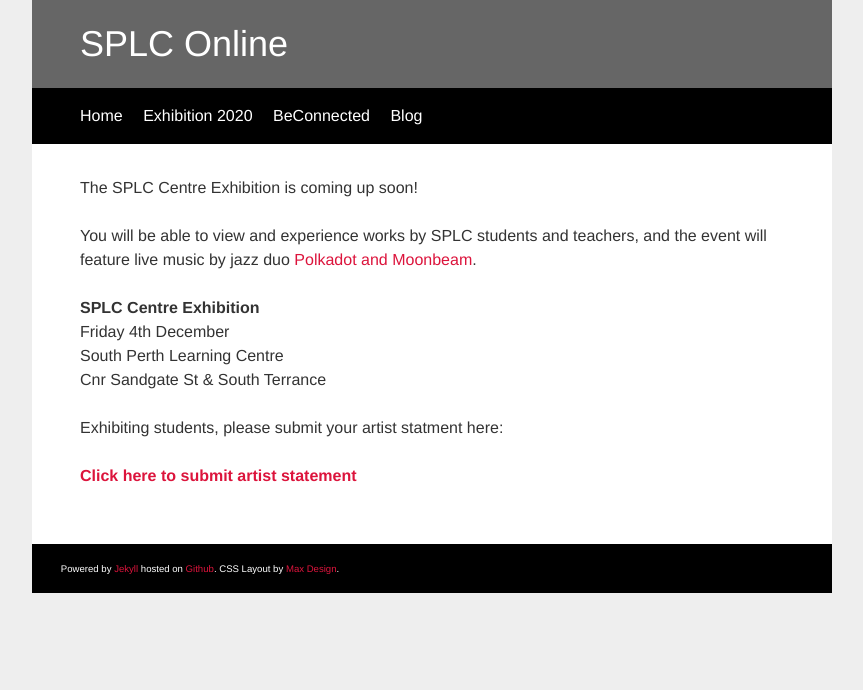
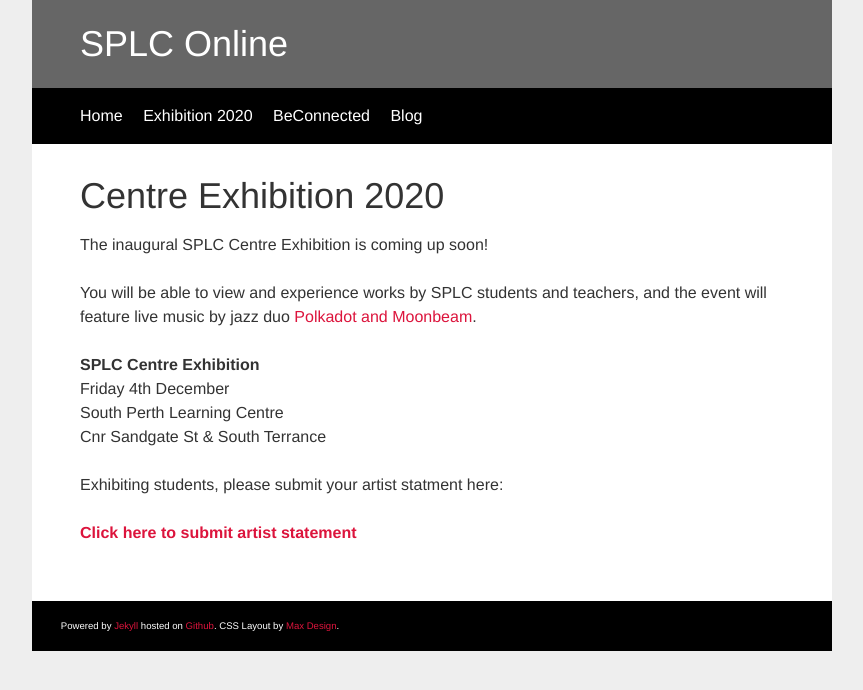
Before and after one commit to auxellbs/splconline.github.io, a Jekyll site: the page built from exhibition2020/index.md, in a window 1280 px wide. Shown: the top 690 px of the page, without its empty margins (208-1071 px from the left). Built offline with Jekyll 4.4.1, drawn with Linux system fonts in a browser that asks for light colours; our own code applies the rules of GitHub Pages for plain Markdown files.

Commit message:
Update index.md

```diff
--- a/exhibition2020/index.md
+++ b/exhibition2020/index.md
@@ -1,4 +1,6 @@
-The SPLC Centre Exhibition is coming up soon!
+# Centre Exhibition 2020
+
+The inaugural SPLC Centre Exhibition is coming up soon!
 
 You will be able to view and experience works by SPLC students and teachers, and the event will feature live music by jazz duo [Polkadot and Moonbeam](http://polkadotandmoonbeam.com.au).
 
```
